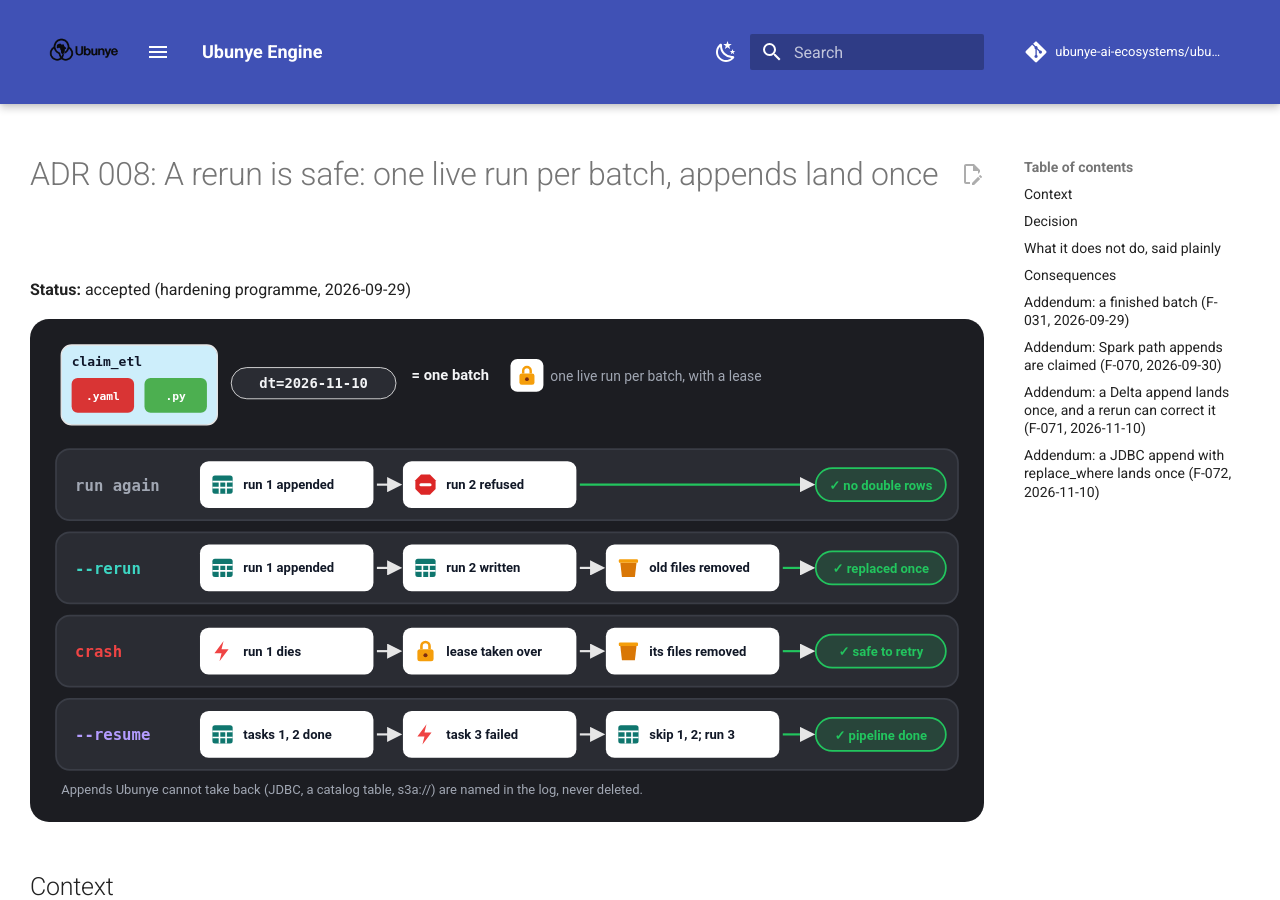
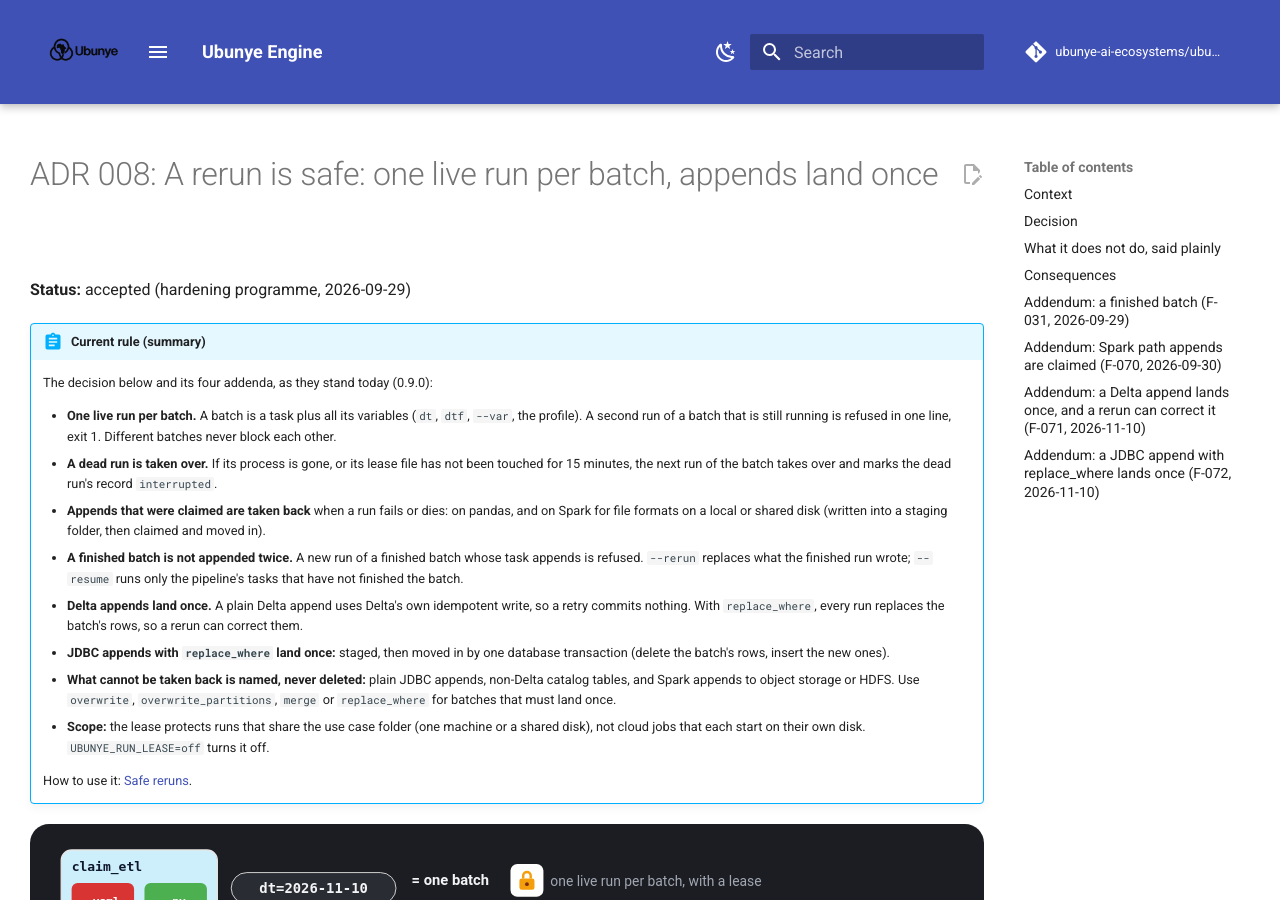
Before and after one commit to ubunye-ai-ecosystems/ubunye_engine, an MkDocs documentation site: the page built from docs/architecture/adr-008-rerun-safety.md, in a window 1280 px wide and 900 px high. Built offline with MkDocs 1.6.1 and Material for MkDocs 9.7.7, drawn with Linux system fonts in a browser that asks for light colours; comment, search, counter and statistics services are not loaded.

Commit message:
docs(architecture): plain words for hexagon, port and adapter; ADR 008 opens with the current rule
Co-Authored-By: Claude Opus 5.5 <noreply@anthropic.com>

```diff
--- a/docs/architecture/adr-008-rerun-safety.md
+++ b/docs/architecture/adr-008-rerun-safety.md
@@ -1,6 +1,36 @@
 # ADR 008: A rerun is safe: one live run per batch, appends land once
 
 **Status:** accepted (hardening programme, 2026-09-29)
+
+!!! abstract "Current rule (summary)"
+    The decision below and its four addenda, as they stand today (0.9.0):
+
+    - **One live run per batch.** A batch is a task plus all its variables (`dt`, `dtf`,
+      `--var`, the profile). A second run of a batch that is still running is refused in
+      one line, exit 1. Different batches never block each other.
+    - **A dead run is taken over.** If its process is gone, or its lease file has not
+      been touched for 15 minutes, the next run of the batch takes over and marks the
+      dead run's record `interrupted`.
+    - **Appends that were claimed are taken back** when a run fails or dies: on pandas,
+      and on Spark for file formats on a local or shared disk (written into a staging
+      folder, then claimed and moved in).
+    - **A finished batch is not appended twice.** A new run of a finished batch whose
+      task appends is refused. `--rerun` replaces what the finished run wrote;
+      `--resume` runs only the pipeline's tasks that have not finished the batch.
+    - **Delta appends land once.** A plain Delta append uses Delta's own idempotent
+      write, so a retry commits nothing. With `replace_where`, every run replaces the
+      batch's rows, so a rerun can correct them.
+    - **JDBC appends with `replace_where` land once:** staged, then moved in by one
+      database transaction (delete the batch's rows, insert the new ones).
+    - **What cannot be taken back is named, never deleted:** plain JDBC appends,
+      non-Delta catalog tables, and Spark appends to object storage or HDFS. Use
+      `overwrite`, `overwrite_partitions`, `merge` or `replace_where` for batches that
+      must land once.
+    - **Scope:** the lease protects runs that share the use case folder (one machine or
+      a shared disk), not cloud jobs that each start on their own disk.
+      `UBUNYE_RUN_LEASE=off` turns it off.
+
+    How to use it: [Safe reruns](../guides/safe-reruns.md).
 
 ![A batch is a task with its dt. Running a finished append again is refused; --rerun replaces it; after a crash the next run takes over; --resume finishes a pipeline](../assets/diagrams/rerun.svg)
 
```
Also changed, not shown: docs/architecture/adr-006-run-record.md (+2 -2 lines), docs/architecture/index.md (+15 -2 lines).
